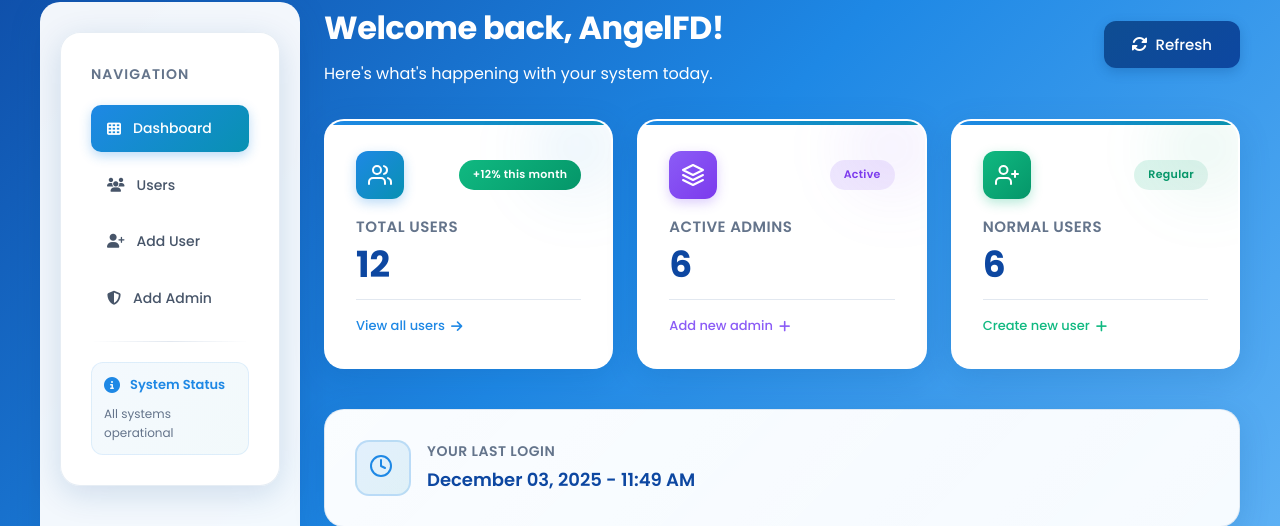
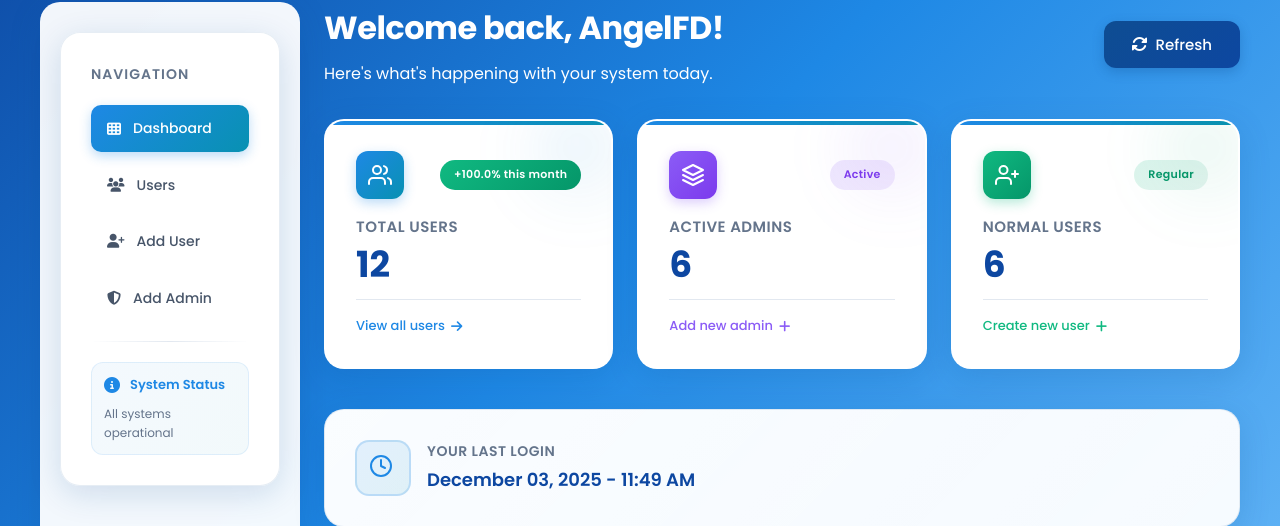
Before and after one commit to FrankDzikunu/SmartCalc-Backend, a Django app: page /dashboard/ in a window 1280 px wide. Shown: the part 158-684 px from the top of the page. Run offline with Django 5.2, Linux system fonts and the light colour scheme; a user stored in the database is signed in; data comes from the database, SQL or seed files in the repository; some libraries are stand-ins or nearby versions.

Commit message:
calculate real monthly increase

```diff
--- a/adminpanel/templates/adminpanel/add_admin.html
+++ b/adminpanel/templates/adminpanel/add_admin.html
@@ -212,8 +212,6 @@ Create New Administrator
                 <ul style="margin: 0; padding-left: 20px; color: #ffffff; font-size: 14px; line-height: 1.8;">
                     <li>Use a unique password that hasn't been used elsewhere</li>
                     <li>Include uppercase, lowercase, numbers, and special characters</li>
-                    <li>Enable two-factor authentication after account creation</li>
-                    <li>Regularly review and update admin access permissions</li>
                     <li>Never share admin credentials with unauthorized users</li>
                 </ul>
             </div>
--- a/adminpanel/templates/adminpanel/add_user.html
+++ b/adminpanel/templates/adminpanel/add_user.html
@@ -177,7 +177,6 @@ Create New User
                     <li>Username should be unique and easy to remember</li>
                     <li>Use a strong password with at least 6 characters</li>
                     <li>Admin users have full access to all system features</li>
-                    <li>Regular users have limited access based on permissions</li>
                 </ul>
             </div>
         </div>
--- a/adminpanel/templates/adminpanel/dashboard.html
+++ b/adminpanel/templates/adminpanel/dashboard.html
@@ -50,7 +50,15 @@ Dashboard Overview
                         <path d="M16 3.13a4 4 0 0 1 0 7.75"/>
                     </svg>
                 </div>
-                <span class="badge badge-success" style="font-size: 11px;">+12% this month</span>
+                    <span class="badge badge-success" style="font-size: 11px;">
+                        {% if monthly_growth > 0 %}
+                            +{{ monthly_growth }}% this month
+                        {% elif monthly_growth < 0 %}
+                            <span style="color: red;">{{ monthly_growth }}% this month</span>
+                        {% else %}
+                            0% this month
+                        {% endif %}
+                    </span>
             </div>
 
             <h3 style="font-size: 15px; font-weight: 600; color: #64748b; margin-bottom: 8px; text-transform: uppercase; letter-spacing: 0.5px;">
--- a/adminpanel/views.py
+++ b/adminpanel/views.py
@@ -7,6 +7,10 @@ from django.core.paginator import Paginator
 from django.contrib import messages
 from django.views.decorators.csrf import csrf_protect
 from django.conf import settings
+from django.utils import timezone
+from django.db.models.functions import TruncMonth
+from django.db.models import Count
+from datetime import timedelta
 
 # --- Helper: Only admin can access ---
 def admin_required(view_func):
@@ -56,6 +60,27 @@ def dashboard(request):
             lines = f.readlines()
             last_error = lines[-1].strip() if lines else None
 
+    # USERS DATA
+    now = timezone.now()
+    first_day_this_month = now.replace(day=1)
+    first_day_last_month = (first_day_this_month - timedelta(days=1)).replace(day=1)
+
+    # Users created this month
+    users_this_month = User.objects.filter(date_joined__gte=first_day_this_month).count()
+
+    # Users created last month
+    users_last_month = User.objects.filter(
+        date_joined__gte=first_day_last_month,
+        date_joined__lt=first_day_this_month
+    ).count()
+
+    # Calculate percentage growth
+    if users_last_month == 0:
+        monthly_growth = 100 if users_this_month > 0 else 0
+    else:
+        monthly_growth = round(((users_this_month - users_last_month) / users_last_month) * 100, 2)
+
+    # Other statistics
     users = User.objects.order_by('-date_joined')
     total_users = User.objects.count()
     total_admins = User.objects.filter(is_staff=True).count()
@@ -68,6 +93,7 @@ def dashboard(request):
         "recent_users": recent_users,
         "regular_count": regular_count,
         "last_error": last_error,
+        "monthly_growth": monthly_growth,
     }
     return render(request, 'adminpanel/dashboard.html', context)
 
```
Also changed, not shown: 1 other file.
